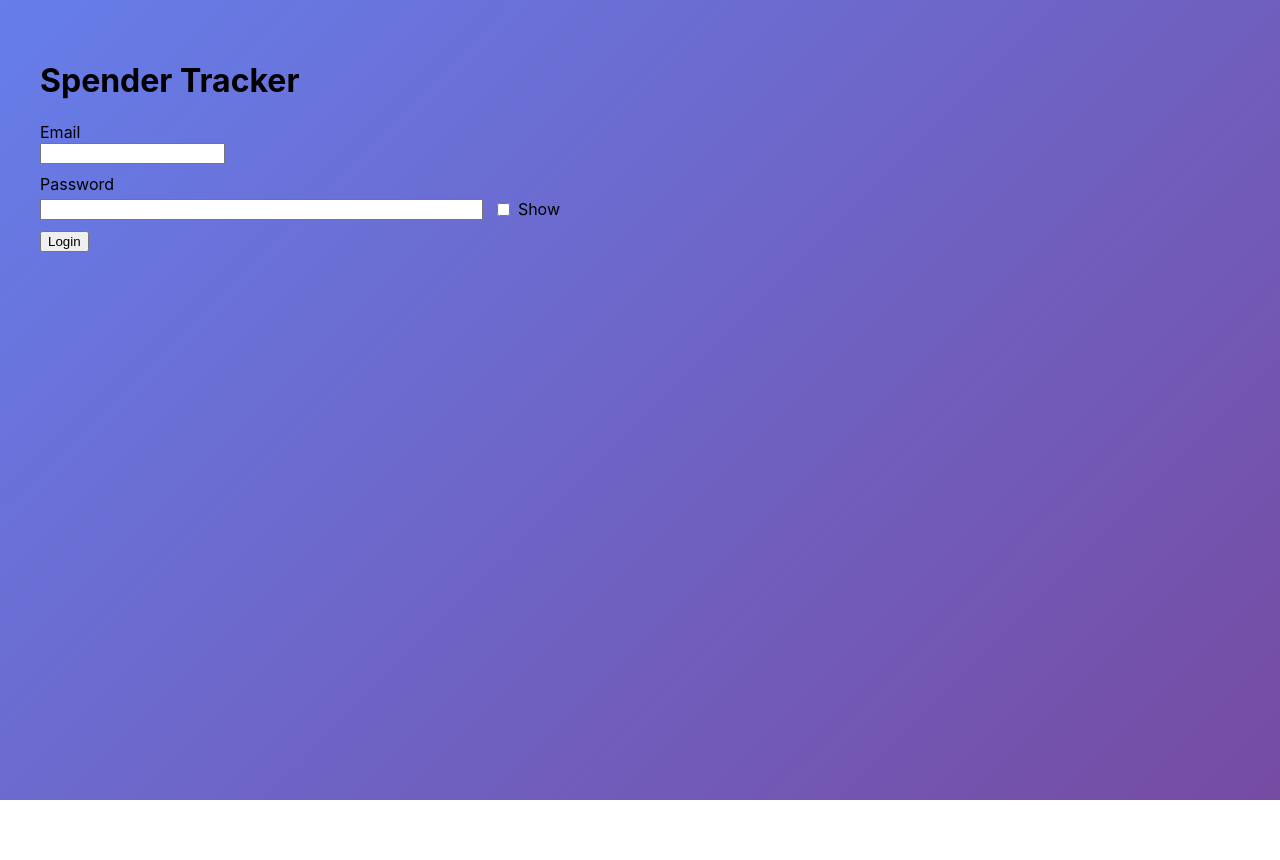
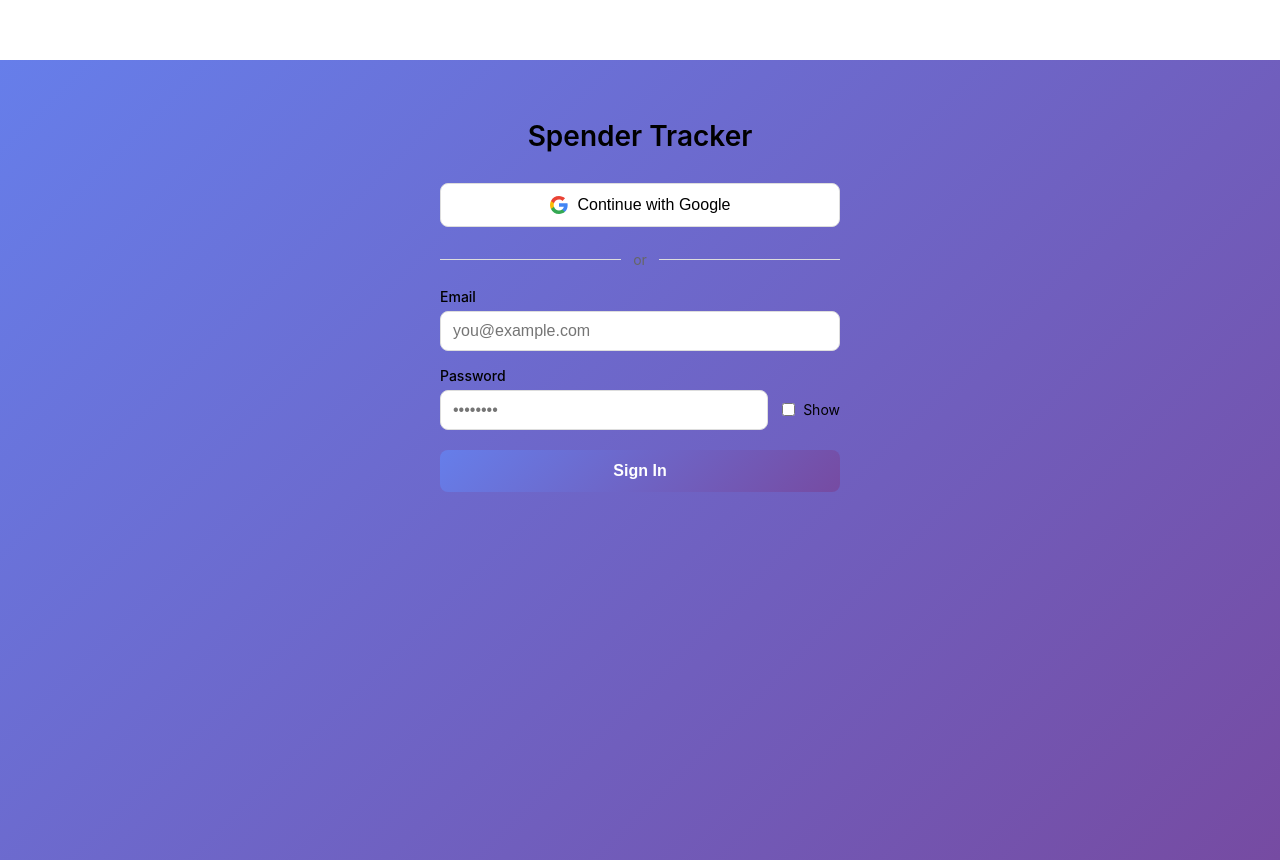
Before and after one commit to vahehr-dotcom/spender-tracker, a React (Create React App) app: page / in a window 1280 px wide. Before the commit the page ends 800 px from the top, so only its background shows below. Built offline with nearby package versions, Linux system fonts and the light colour scheme.

Commit message:
Add Google Sign-In button to login page

```diff
--- a/src/components/Login.js
+++ b/src/components/Login.js
@@ -1,29 +1,133 @@
 import { useState } from 'react'
+import { supabase } from '../supabaseClient'
 
 export default function Login({ onLogin, status }) {
   const [email, setEmail] = useState('')
   const [password, setPassword] = useState('')
   const [showPassword, setShowPassword] = useState(false)
+  const [isLoading, setIsLoading] = useState(false)
+
+  const handleGoogleLogin = async () => {
+    setIsLoading(true)
+    try {
+      const { error } = await supabase.auth.signInWithOAuth({
+        provider: 'google',
+        options: {
+          redirectTo: window.location.origin
+        }
+      })
+      if (error) {
+        console.error('Google login error:', error)
+        alert('Google sign-in failed: ' + error.message)
+      }
+    } catch (err) {
+      console.error('Google login error:', err)
+      alert('Google sign-in failed')
+    } finally {
+      setIsLoading(false)
+    }
+  }
 
   return (
-    <div style={{ padding: 40, maxWidth: 520 }}>
-      <h1>Spender Tracker</h1>
+    <div style={{
+      padding: 40,
+      maxWidth: 400,
+      margin: '60px auto',
+      fontFamily: '-apple-system, BlinkMacSystemFont, "Segoe UI", Roboto, sans-serif'
+    }}>
+      <h1 style={{
+        textAlign: 'center',
+        marginBottom: 30,
+        fontSize: 28,
+        fontWeight: 600
+      }}>
+        Spender Tracker
+      </h1>
 
-      <div style={{ marginBottom: 10 }}>
-        <div>Email</div>
-        <input value={email} onChange={e => setEmail(e.target.value)} />
+      {/* Google Sign-In Button */}
+      <button
+        onClick={handleGoogleLogin}
+        disabled={isLoading}
+        style={{
+          width: '100%',
+          padding: '12px 16px',
+          fontSize: 16,
+          fontWeight: 500,
+          border: '1px solid #ddd',
+          borderRadius: 8,
+          background: 'white',
+          cursor: isLoading ? 'not-allowed' : 'pointer',
+          display: 'flex',
+          alignItems: 'center',
+          justifyContent: 'center',
+          gap: 10,
+          marginBottom: 24
+        }}
+      >
+        <svg width="18" height="18" viewBox="0 0 18 18" fill="none">
+          <path d="M17.64 9.2c0-.637-.057-1.251-.164-1.84H9v3.481h4.844c-.209 1.125-.843 2.078-1.796 2.717v2.258h2.908c1.702-1.567 2.684-3.874 2.684-6.615z" fill="#4285F4"/>
+          <path d="M9 18c2.43 0 4.467-.806 5.956-2.18l-2.908-2.259c-.806.54-1.837.86-3.048.86-2.344 0-4.328-1.584-5.036-3.711H.957v2.332A8.997 8.997 0 009 18z" fill="#34A853"/>
+          <path d="M3.964 10.71A5.41 5.41 0 013.682 9c0-.593.102-1.17.282-1.71V4.958H.957A8.996 8.996 0 000 9c0 1.452.348 2.827.957 4.042l3.007-2.332z" fill="#FBBC05"/>
+          <path d="M9 3.58c1.321 0 2.508.454 3.44 1.345l2.582-2.58C13.463.891 11.426 0 9 0A8.997 8.997 0 00.957 4.958L3.964 7.29C4.672 5.163 6.656 3.58 9 3.58z" fill="#EA4335"/>
+        </svg>
+        {isLoading ? 'Signing in...' : 'Continue with Google'}
+      </button>
+
+      <div style={{
+        display: 'flex',
+        alignItems: 'center',
+        margin: '20px 0',
+        color: '#666'
+      }}>
+        <div style={{ flex: 1, height: 1, background: '#ddd' }}></div>
+        <span style={{ padding: '0 12px', fontSize: 14 }}>or</span>
+        <div style={{ flex: 1, height: 1, background: '#ddd' }}></div>
       </div>
 
-      <div style={{ marginBottom: 10 }}>
-        <div style={{ marginBottom: 5 }}>Password</div>
+      {/* Email/Password Login */}
+      <div style={{ marginBottom: 16 }}>
+        <div style={{ marginBottom: 6, fontSize: 14, fontWeight: 500 }}>Email</div>
+        <input
+          type="email"
+          value={email}
+          onChange={e => setEmail(e.target.value)}
+          placeholder="you@example.com"
+          style={{
+            width: '100%',
+            padding: '10px 12px',
+            fontSize: 16,
+            border: '1px solid #ddd',
+            borderRadius: 8,
+            boxSizing: 'border-box'
+          }}
+        />
+      </div>
+
+      <div style={{ marginBottom: 20 }}>
+        <div style={{ marginBottom: 6, fontSize: 14, fontWeight: 500 }}>Password</div>
         <div style={{ display: 'flex', gap: 10, alignItems: 'center' }}>
           <input
             type={showPassword ? 'text' : 'password'}
             value={password}
             onChange={e => setPassword(e.target.value)}
-            style={{ flex: 1 }}
+            placeholder="••••••••"
+            style={{
+              flex: 1,
+              padding: '10px 12px',
+              fontSize: 16,
+              border: '1px solid #ddd',
+              borderRadius: 8,
+              boxSizing: 'border-box'
+            }}
           />
-          <label style={{ display: 'flex', alignItems: 'center', gap: 5, cursor: 'pointer', whiteSpace: 'nowrap' }}>
+          <label style={{
+            display: 'flex',
+            alignItems: 'center',
+            gap: 5,
+            cursor: 'pointer',
+            whiteSpace: 'nowrap',
+            fontSize: 14
+          }}>
             <input
               type="checkbox"
               checked={showPassword}
@@ -35,9 +139,35 @@ export default function Login({ onLogin, status }) {
         </div>
       </div>
 
-      <button onClick={() => onLogin(email, password)}>Login</button>
+      <button
+        onClick={() => onLogin(email, password)}
+        style={{
+          width: '100%',
+          padding: '12px 16px',
+          fontSize: 16,
+          fontWeight: 600,
+          border: 'none',
+          borderRadius: 8,
+          background: 'linear-gradient(135deg, #667eea 0%, #764ba2 100%)',
+          color: 'white',
+          cursor: 'pointer'
+        }}
+      >
+        Sign In
+      </button>
 
-      <p>{status}</p>
+      {status && (
+        <p style={{
+          marginTop: 16,
+          padding: 12,
+          background: status.includes('error') || status.includes('Invalid') ? '#fee' : '#efe',
+          borderRadius: 8,
+          fontSize: 14,
+          textAlign: 'center'
+        }}>
+          {status}
+        </p>
+      )}
     </div>
   )
 }
```
